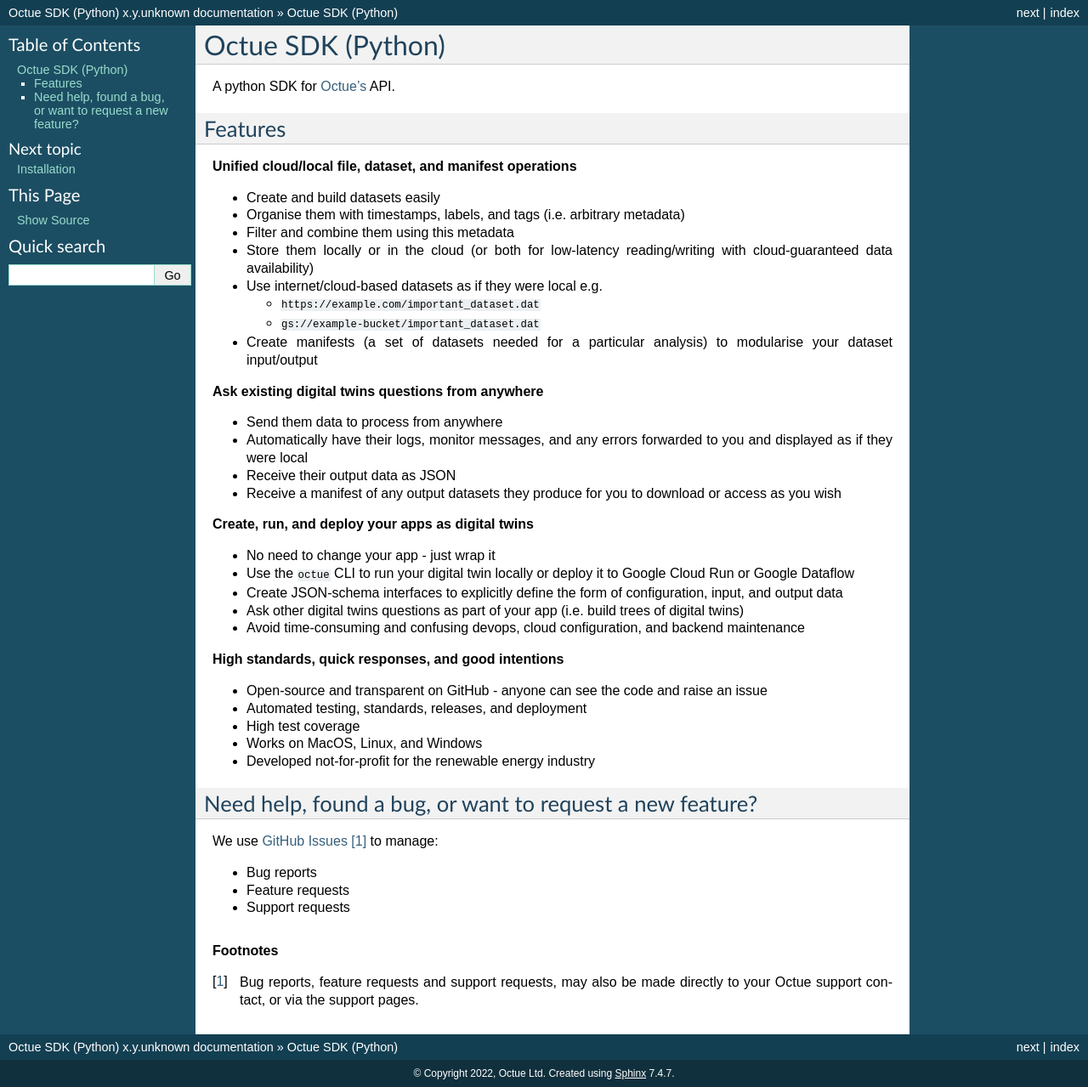
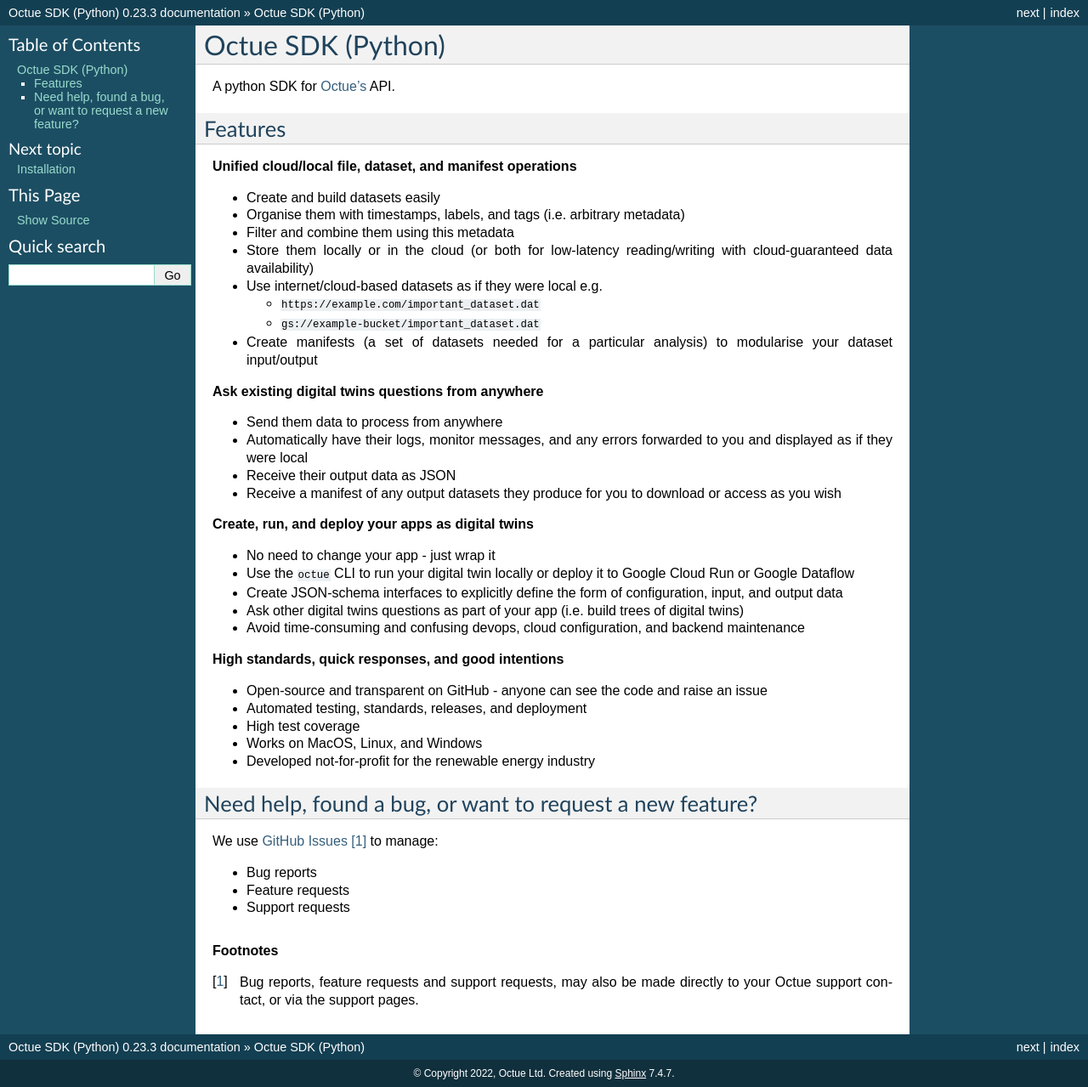
Before and after one commit to octue/octue-sdk-python, a Sphinx documentation site: the page built from docs/source/index.rst, in a window 1280 px wide. Shown: the whole page at 85% size. Built offline with Sphinx 7.4.7, drawn with Linux system fonts in a browser that asks for light colours; part of the change alters nothing that is shown.

```diff
--- a/docs/source/conf.py
+++ b/docs/source/conf.py
@@ -12,7 +12,7 @@
 # All configuration values have a default; values that are commented out
 # serve to show the default.
 
-import os
+import subprocess
 
 
 # If extensions (or modules to document with autodoc) are in another directory,
@@ -53,7 +53,7 @@ copyright = "2022, Octue Ltd"
 # built documents.
 
 # The full version, including alpha/beta/rc tags.
-release = os.getenv("RELEASE_TAG", "x.y.unknown")
+release = subprocess.check_output(["poetry", "version", "-s"]).decode().strip()
 
 # The short X.Y version.
 version = ".".join(release.split(".")[0:2])
```
